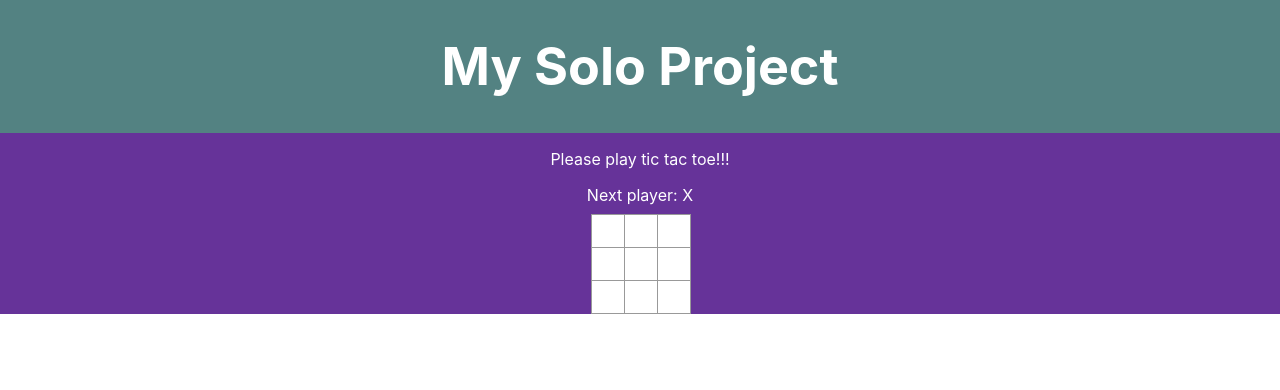
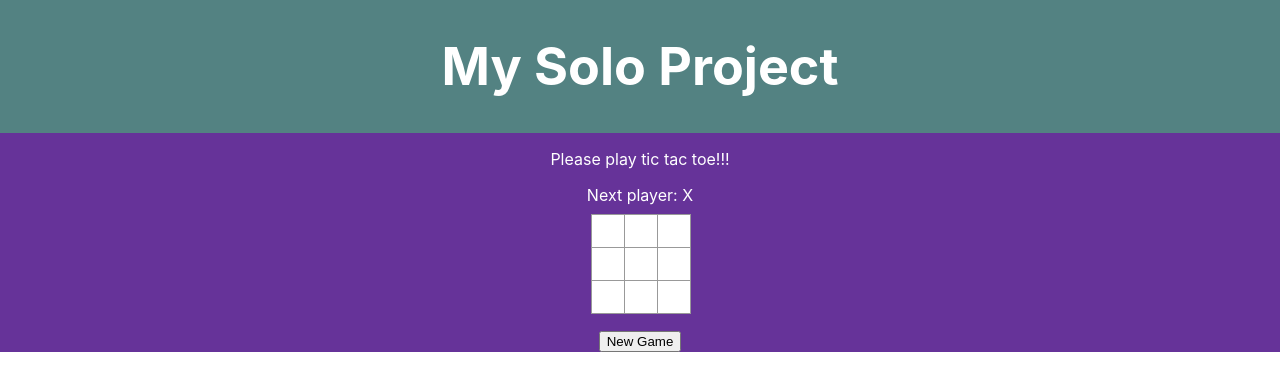
Before and after one commit to JakeTrapnell/solo_frontend, a React (Create React App) app: page / in a window 1280 px wide. Shown: the top 390 px of the page. Built offline with nearby package versions, Linux system fonts and the light colour scheme.

Commit message:
added reset button, still needs functionality

```diff
--- a/src/App.js
+++ b/src/App.js
@@ -2,6 +2,7 @@ import React, { Component } from 'react';
 import './App.css';
 import Header from './Header.js'
 import Game from './Game.js'
+import Reset from './Reset.js'
 
 class App extends Component {
 
@@ -15,6 +16,7 @@ class App extends Component {
           </header>
           <p>Please play tic tac toe!!!</p>
           <Game />
+          <Reset/>
         </div>
     )
   }
--- /dev/null
+++ b/src/Reset.js
@@ -0,0 +1,13 @@
+import React, { Component } from 'react';
+
+class Reset extends Component {
+    render() {
+        return (
+            <div className="reset">
+                <button>New Game</button>
+            </div>
+        );
+    }
+}
+
+export default Reset;
```
